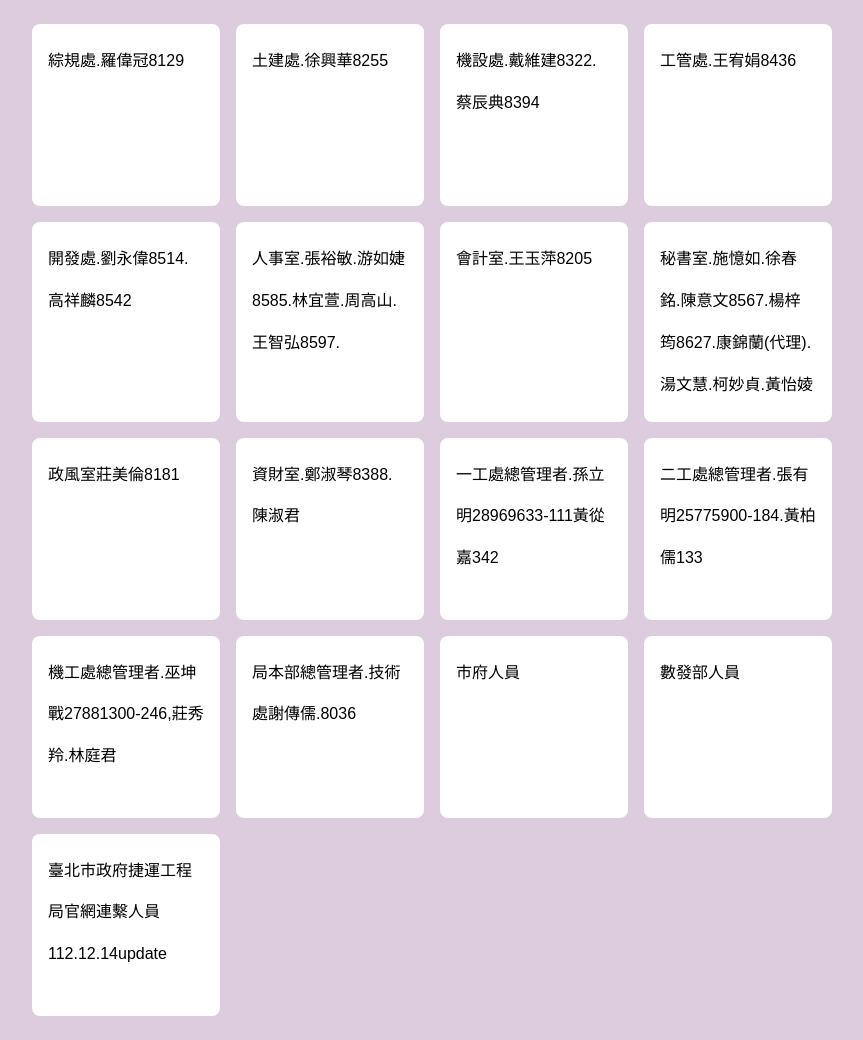
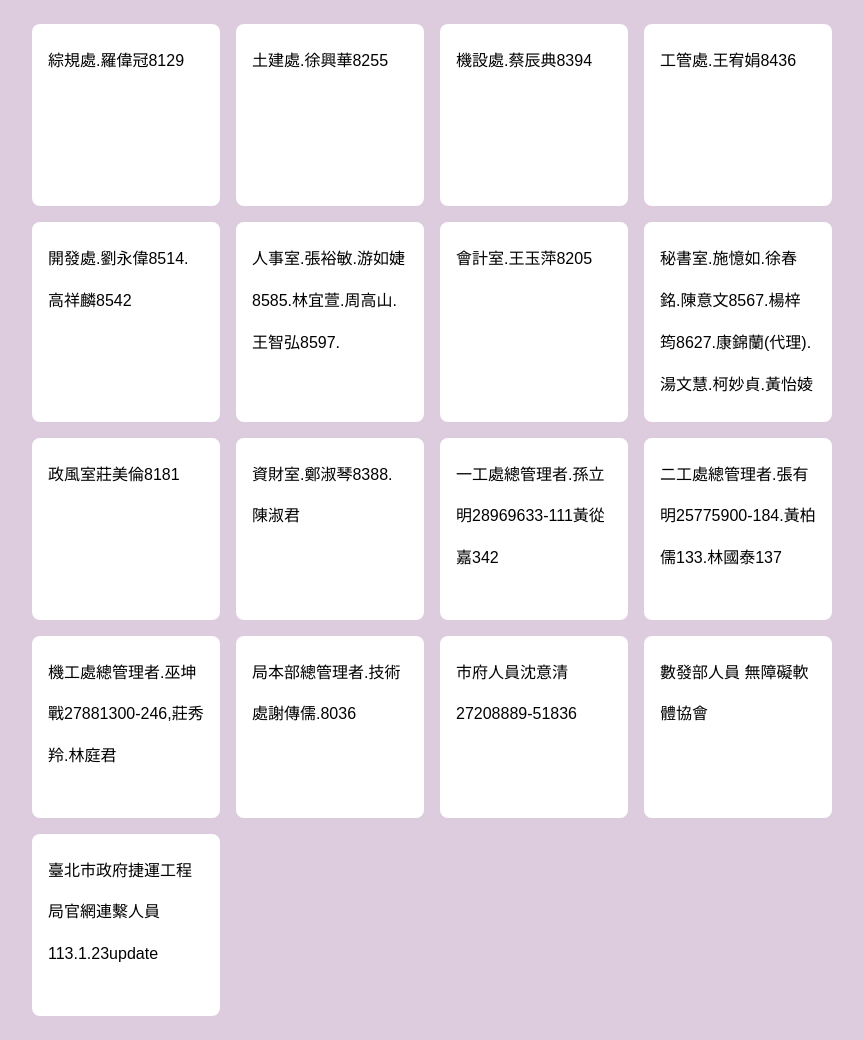
Before and after one commit to dortsjim-source/dortsofficesitecontract.github.io, a plain HTML site: page index.html in a window 1280 px wide. Shown: the whole page, without its empty margins (208-1071 px from the left). Drawn offline with Linux system fonts and the light colour scheme.

Commit message:
113.01.23update

```diff
--- a/index.html
+++ b/index.html
@@ -15,7 +15,7 @@
           <p>土建處.徐興華8255</p>
         </div>
         <div class="card">
-          <p>機設處.戴維建8322.蔡辰典8394</p>
+          <p>機設處.蔡辰典8394</p>
         </div>
         <div class="card">
           <p>工管處.王宥娟8436</p>
@@ -42,7 +42,7 @@
           <p>一工處總管理者.孫立明28969633-111黃從嘉342</p>
         </div>
         <div class="card">
-          <p>二工處總管理者.張有明25775900-184.黃柏儒133</p>
+          <p>二工處總管理者.張有明25775900-184.黃柏儒133.林國泰137</p>
         </div>
         <div class="card">
           <p>機工處總管理者.巫坤戰27881300-246,莊秀羚.林庭君</p>
@@ -52,13 +52,13 @@
           <p>局本部總管理者.技術處謝傳儒.8036</p>
         </div>
       <div class="card">
-          <p>市府人員</p>
+          <p>市府人員沈意清27208889-51836</p>
         </div>
       <div class="card">
-        <p>數發部人員</p>
+        <p>數發部人員 無障礙軟體協會</p>
         </div>
         <div class="card">
-          <p>臺北市政府捷運工程局官網連繫人員112.12.14update</p>
+          <p>臺北市政府捷運工程局官網連繫人員113.1.23update</p>
           </div>
 
       </div>
```
